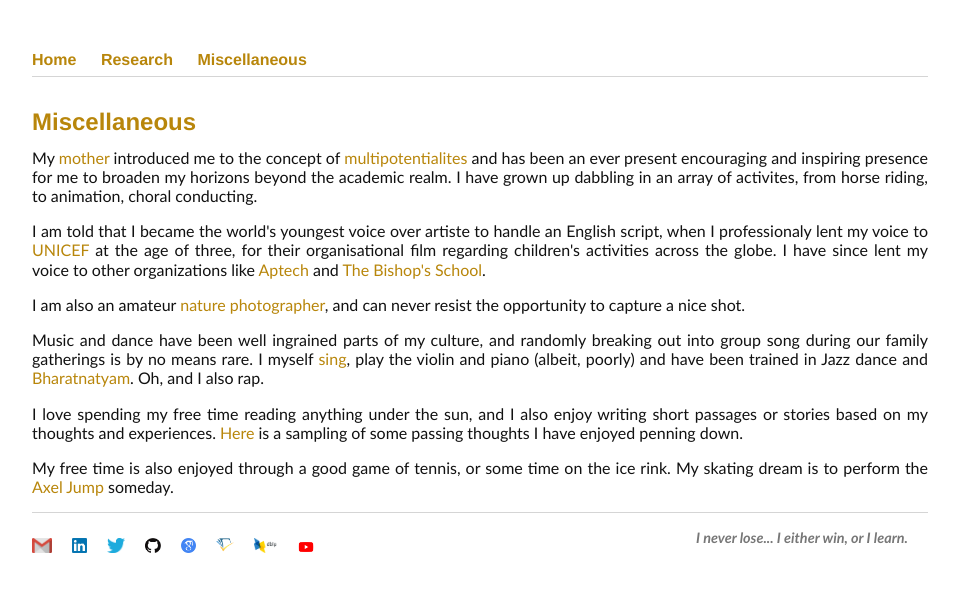
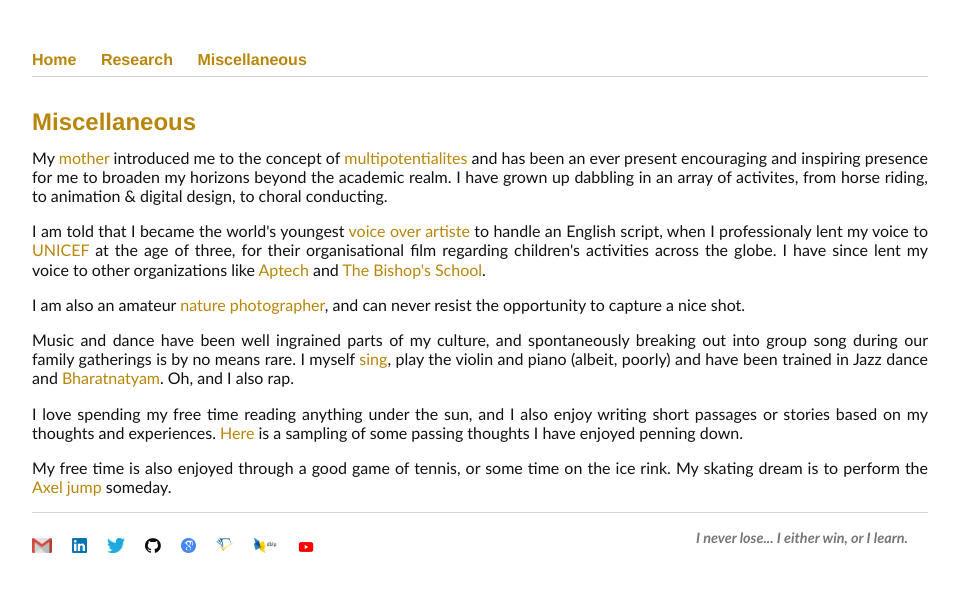
Before and after one commit to Uppaal/Uppaal.github.io, a Jekyll site: the page built from misc.html, in a window 1280 px wide. Shown: the top 592 px of the page, without its empty margins (160-1119 px from the left). Built offline with Jekyll 4.4.1, drawn with Linux system fonts in a browser that asks for light colours.

Commit message:
Minor content update.

```diff
--- a/misc.html
+++ b/misc.html
@@ -7,21 +7,21 @@ title: Miscellaneous
 	<h1>{{ page.title }}</h1>
 
 	<p>My <a href="https://www.kuiljeituppaal.com/">mother</a> introduced me to the concept of <a href="https://en.wikipedia.org/wiki/Multipotentiality">multipotentialites</a> and has been an ever present encouraging and inspiring presence for me to broaden my horizons beyond the academic realm.
-		I have grown up dabbling in an array of activites, from horse riding, to animation, choral conducting.</p>
+		I have grown up dabbling in an array of activites, from horse riding, to animation & digital design, to choral conducting.</p>
 
 <!--	Pilot? Pyramid team - captain?-->
 
-	<p>I am told that I became the world's youngest voice over artiste to handle an English script, when I professionaly lent my voice to <a href="https://www.unicef.org/">UNICEF</a> at the age of three, for their organisational film regarding children&apos;s activities across the globe.
+	<p>I am told that I became the world's youngest <a href="https://en.wikipedia.org/wiki/Voice-over">voice over</a> <a href="https://www.thefreedictionary.com/artiste">artiste</a> to handle an English script, when I professionaly lent my voice to <a href="https://www.unicef.org/">UNICEF</a> at the age of three, for their organisational film regarding children&apos;s activities across the globe.
 		I have since lent my voice to other organizations like <a href="https://en.wikipedia.org/wiki/Aptech">Aptech</a> and <a href="https://en.wikipedia.org/wiki/The_Bishop%27s_School_%28Pune%29">The Bishop's School</a>.</p>
 
 	<p>I am also an amateur <a href="https://photos.app.goo.gl/PiG41MpMXXncb9Gb8">nature photographer</a>, and can never resist the opportunity to capture a nice shot.</p>
 
-	<p>Music and dance have been well ingrained parts of my culture, and randomly breaking out into group song during our family gatherings is by no means rare.
+	<p>Music and dance have been well ingrained parts of my culture, and spontaneously breaking out into group song during our family gatherings is by no means rare.
 		I myself <a href="https://www.youtube.com/channel/UC0HewpyoDEpQKWMAdkXiGRw">sing</a>, play the violin and piano (albeit, poorly)
 		and have been trained in Jazz dance and <a href="https://en.wikipedia.org/wiki/Bharatanatyam">Bharatnatyam</a>.
 		Oh, and I also rap. </p>
 
 	<p>I love spending my free time reading anything under the sun, and I also enjoy writing short passages or stories based on my thoughts and experiences. <a href="https://drive.google.com/file/d/1Q_AR7Jp8Nrzmu6qxLRMfOBCWIDo3Btxu/view?usp=sharing">Here</a> is a sampling of some passing thoughts I have enjoyed penning down.</p>
 
-	<p>My free time is also enjoyed through a good game of tennis, or some time on the ice rink. My skating dream is to perform the <a href="https://en.wikipedia.org/wiki/Axel_jump">Axel Jump</a> someday.</p>
+	<p>My free time is also enjoyed through a good game of tennis, or some time on the ice rink. My skating dream is to perform the <a href="https://en.wikipedia.org/wiki/Axel_jump">Axel jump</a> someday.</p>
 </div>
```
